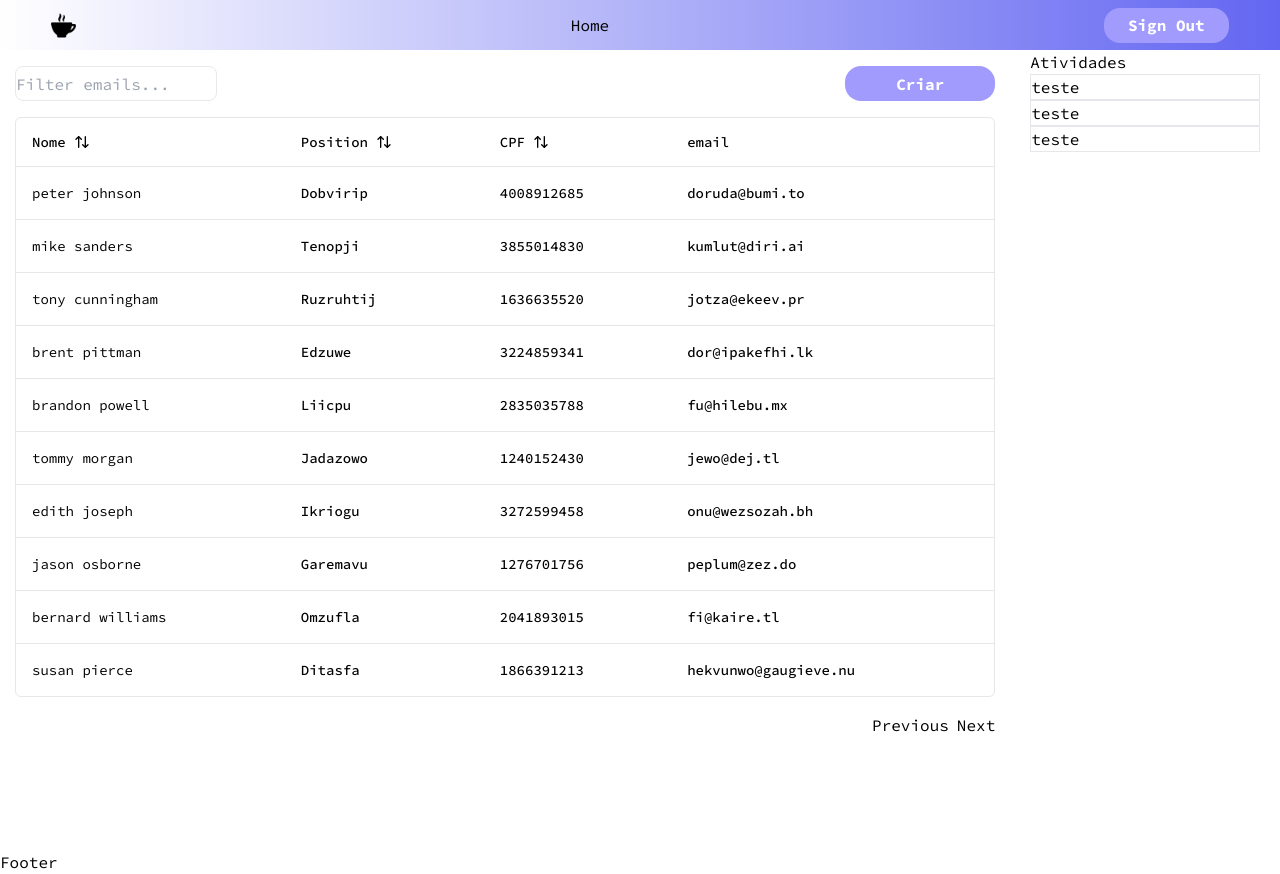
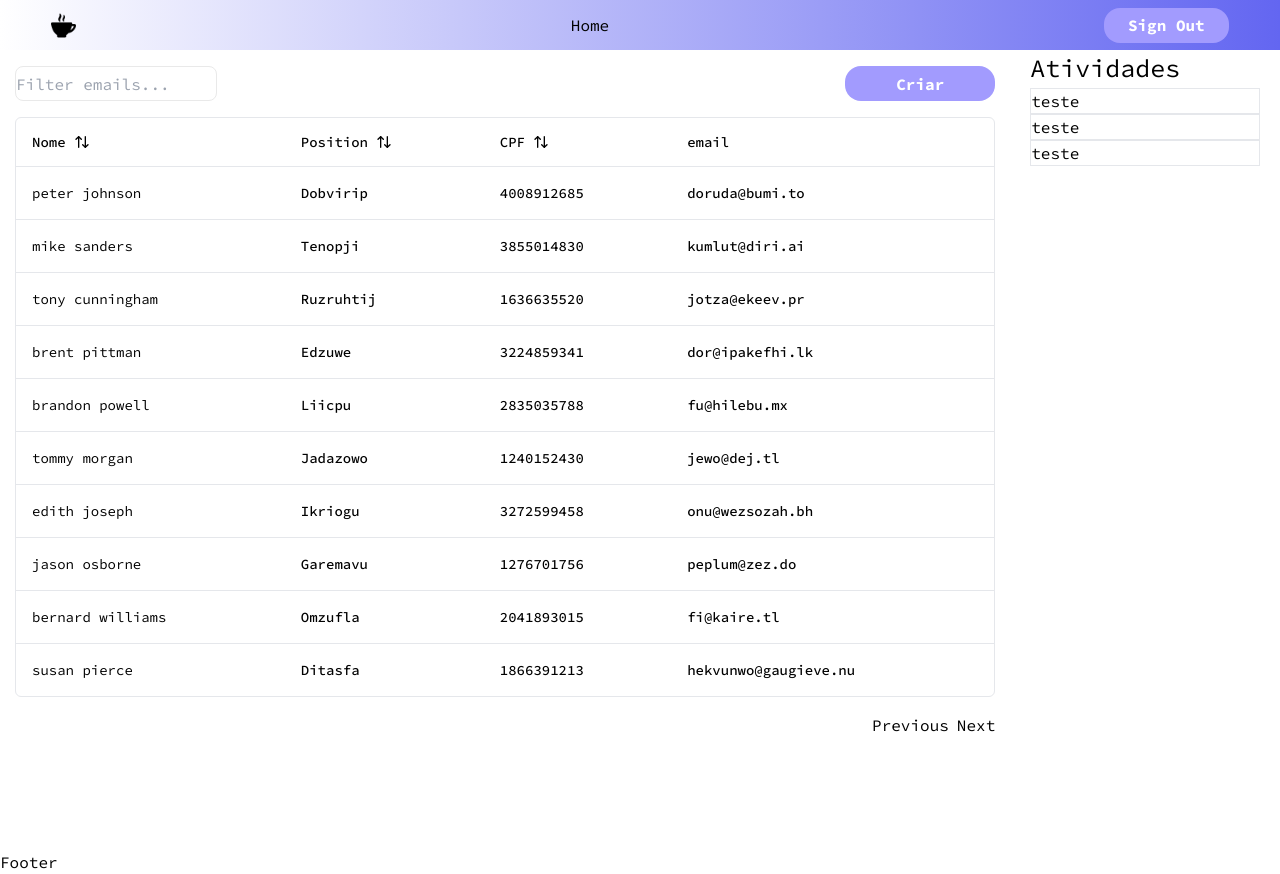
Before and after one commit to MateusGuedess/uol-ed-tech-1, a Next.js app: page / in a window 1280 px wide. Built offline with nearby package versions, Linux system fonts and the light colour scheme; sample sign-in values are in the browser's storage.

Commit message:
style title

```diff
--- a/src/components/History/HistoryTitle.tsx
+++ b/src/components/History/HistoryTitle.tsx
@@ -3,7 +3,11 @@ interface HistoryTitleProps {
 }
 
 function HistoryTitle({ title }: HistoryTitleProps) {
-  return <div>{title}</div>;
+  return (
+    <div className="">
+      <p className="text-[25px]">{title}</p>
+    </div>
+  );
 }
 
 export default HistoryTitle;
```
